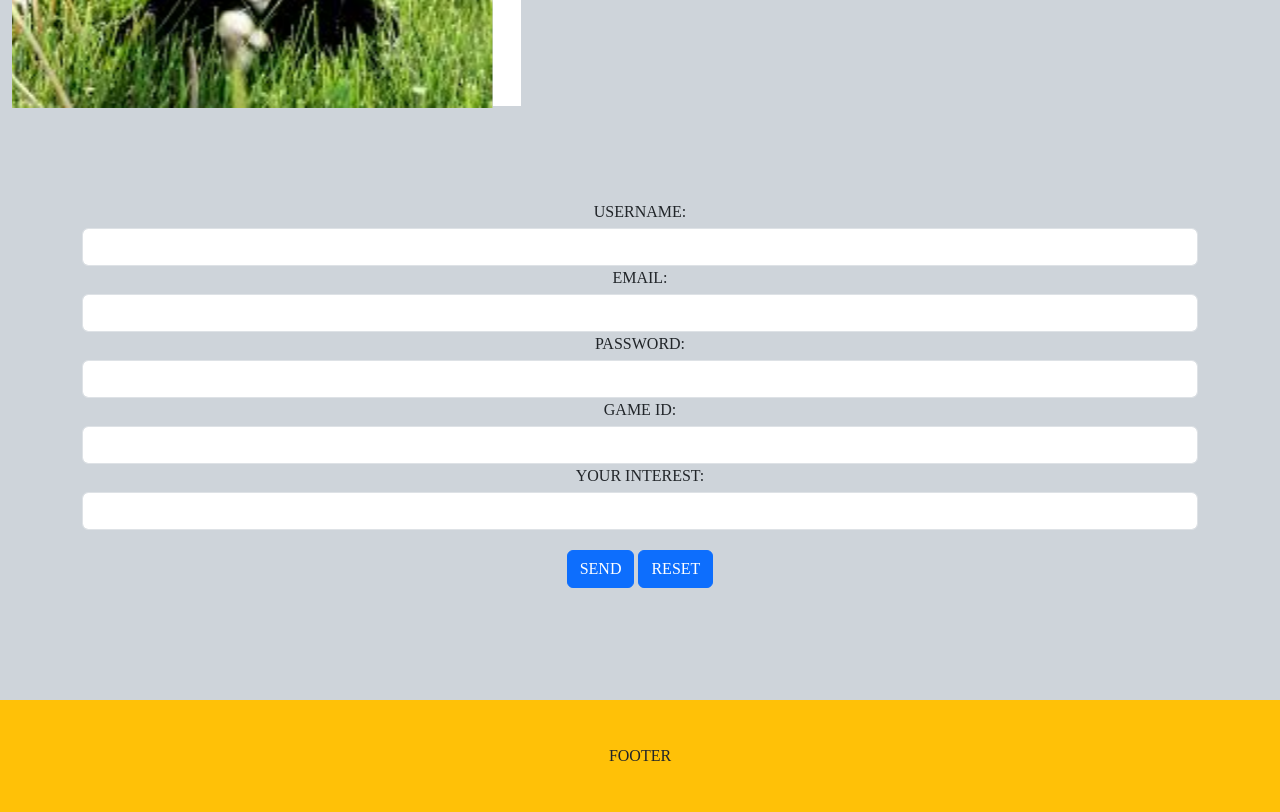
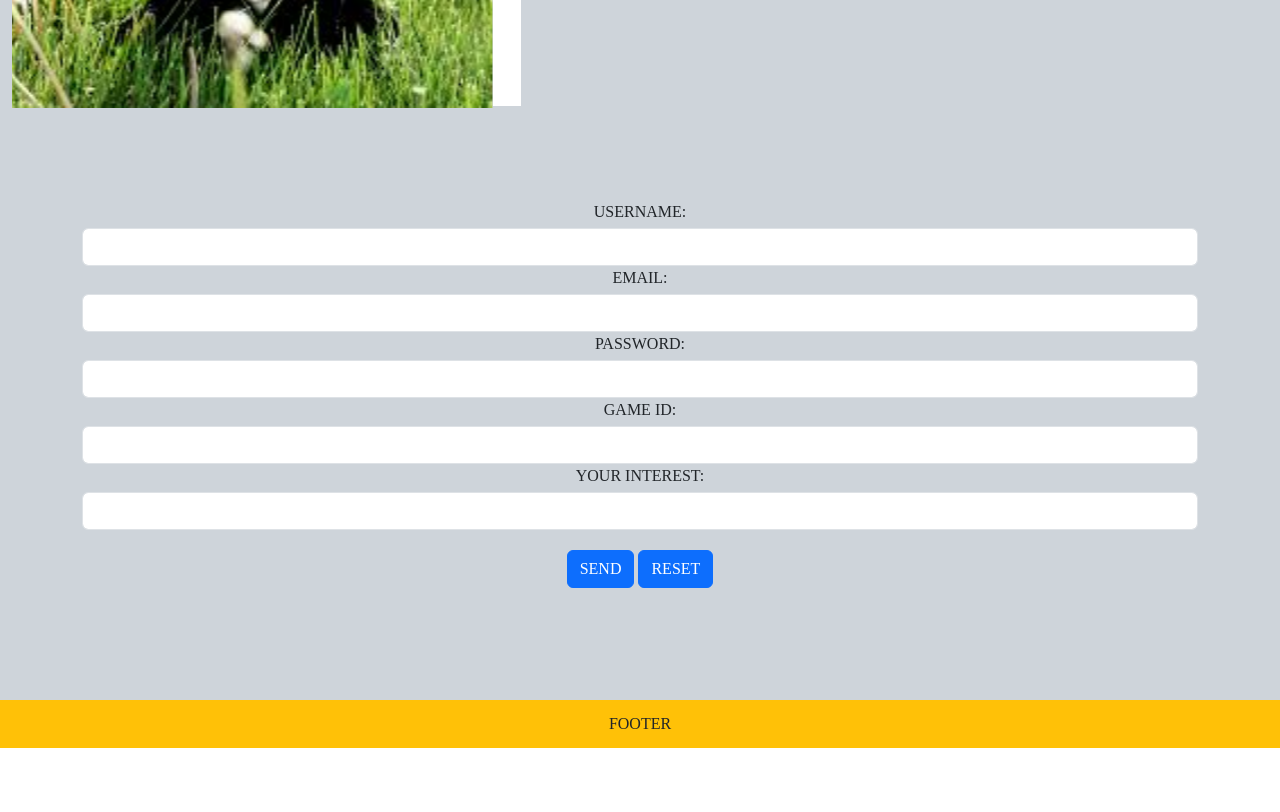
Before and after one commit to h1tle/bootstrap, a website: page index.html in a window 1280 px wide. Shown: the part 609-1421 px from the top of the page. After the commit the page ends 1357 px from the top, so only its background shows below. Drawn offline with nearby package versions, Linux system fonts and the light colour scheme.

Commit message:
small changes

```diff
--- a/index.html
+++ b/index.html
@@ -158,7 +158,7 @@
       </div>
     </div>
     <div class="row mt-2">
-      <div class="footer  py-5 bg-warning text-center">FOOTER</div>
+      <div class="footer  py-3 bg-warning text-center">FOOTER</div>
     </div>
   </div>
   <script src="https://cdn.jsdelivr.net/npm/bootstrap@5.3.2/dist/js/bootstrap.bundle.min.js"
```
